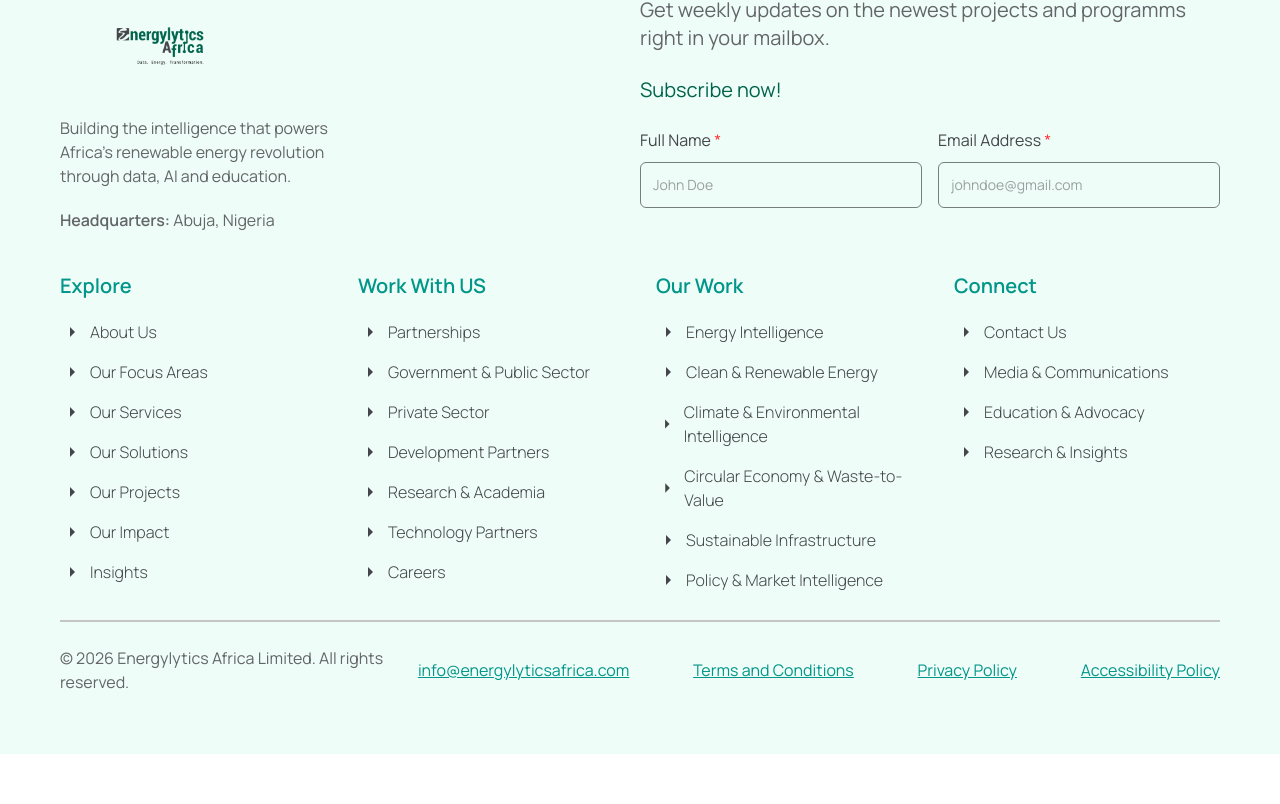
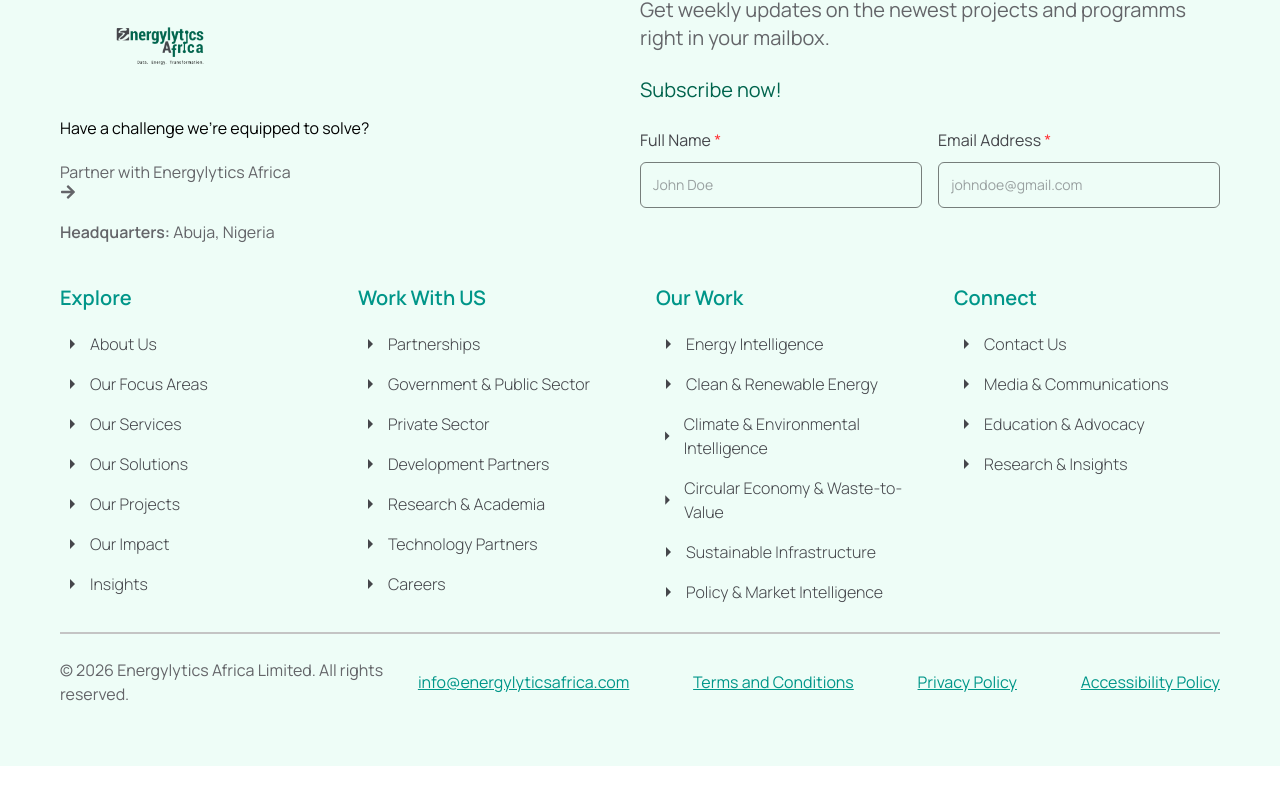
Before and after one commit to dev-riselabs/Energylytics, a React (Vite) app: page / in a window 1280 px wide. Shown: the part 10435-11239 px from the top of the page. Built offline with nearby package versions, Linux system fonts and the light colour scheme; a web font is replaced by a local one.

Commit message:
update footer

```diff
--- a/src/components/Footer.tsx
+++ b/src/components/Footer.tsx
@@ -1,3 +1,4 @@
+import { FaArrowRight } from "react-icons/fa";
 import { GoDotFill } from "react-icons/go";
 import { MdOutlineArrowRight } from "react-icons/md";
 import { Link, NavLink } from "react-router";
@@ -67,8 +68,10 @@ function Footer() {
       <div className="flex flex-col gap-7 lg:flex-row lg:justify-between">
          <div className="flex flex-col gap-5">
           <img src="/logo.png" alt="" className="w-40 md:w-50 h-16 md:h-25 object-contain" />
+          <h5>Have a challenge we're equipped to solve?</h5>
           <span className="text-sm sm:text-base text-slate50 md:max-w-[30ch]">
-            Building the intelligence that powers Africa's renewable energy revolution through data, AI and education.
+            Partner with Energylytics Africa <a href="/contact"><FaArrowRight/>   </a>
+            {/* Building the intelligence that powers Africa's renewable energy revolution through data, AI and education. */}
           </span>
           <span className="text-sm sm:text-base text-slate50">
             <span className="font-semibold">Headquarters:</span> Abuja, Nigeria
```
